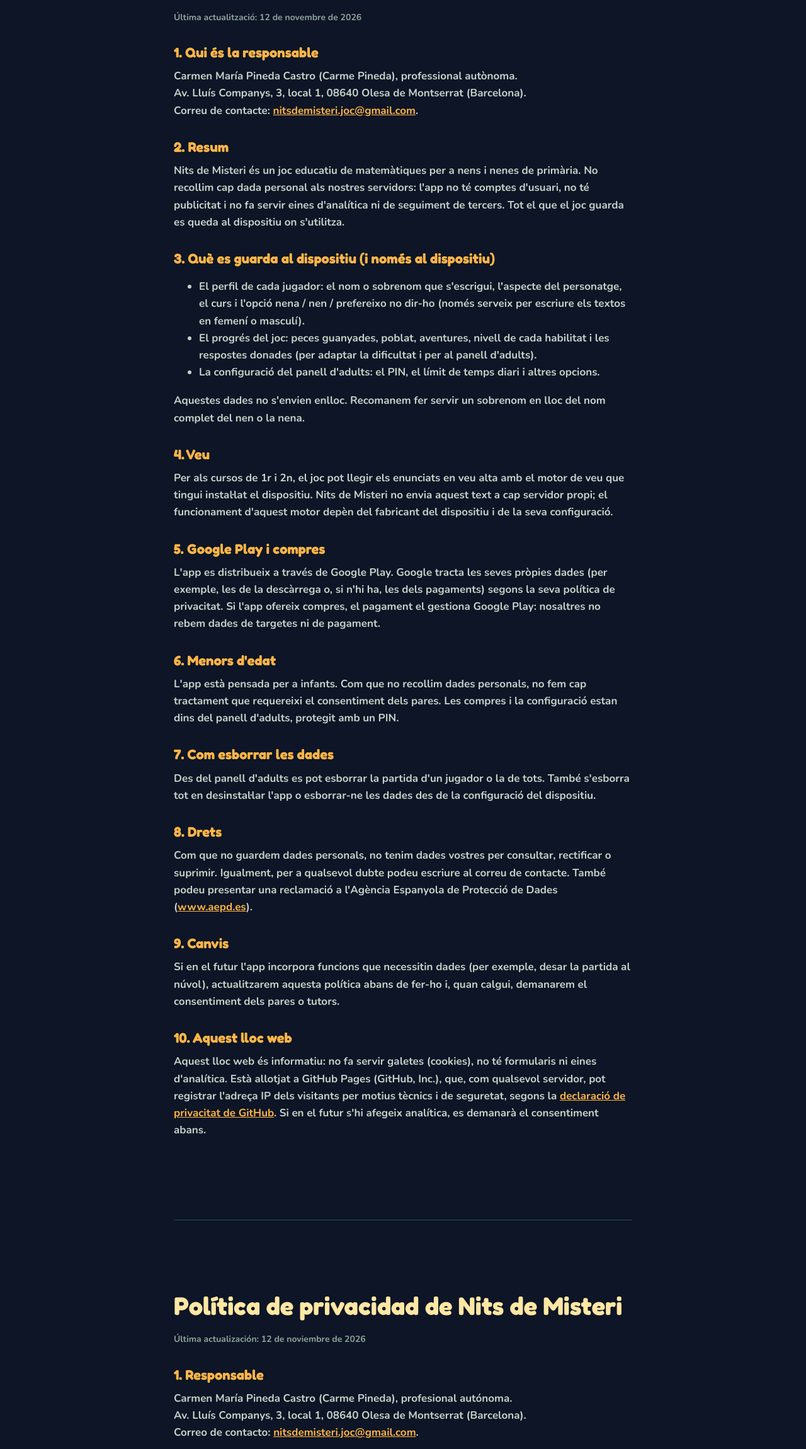
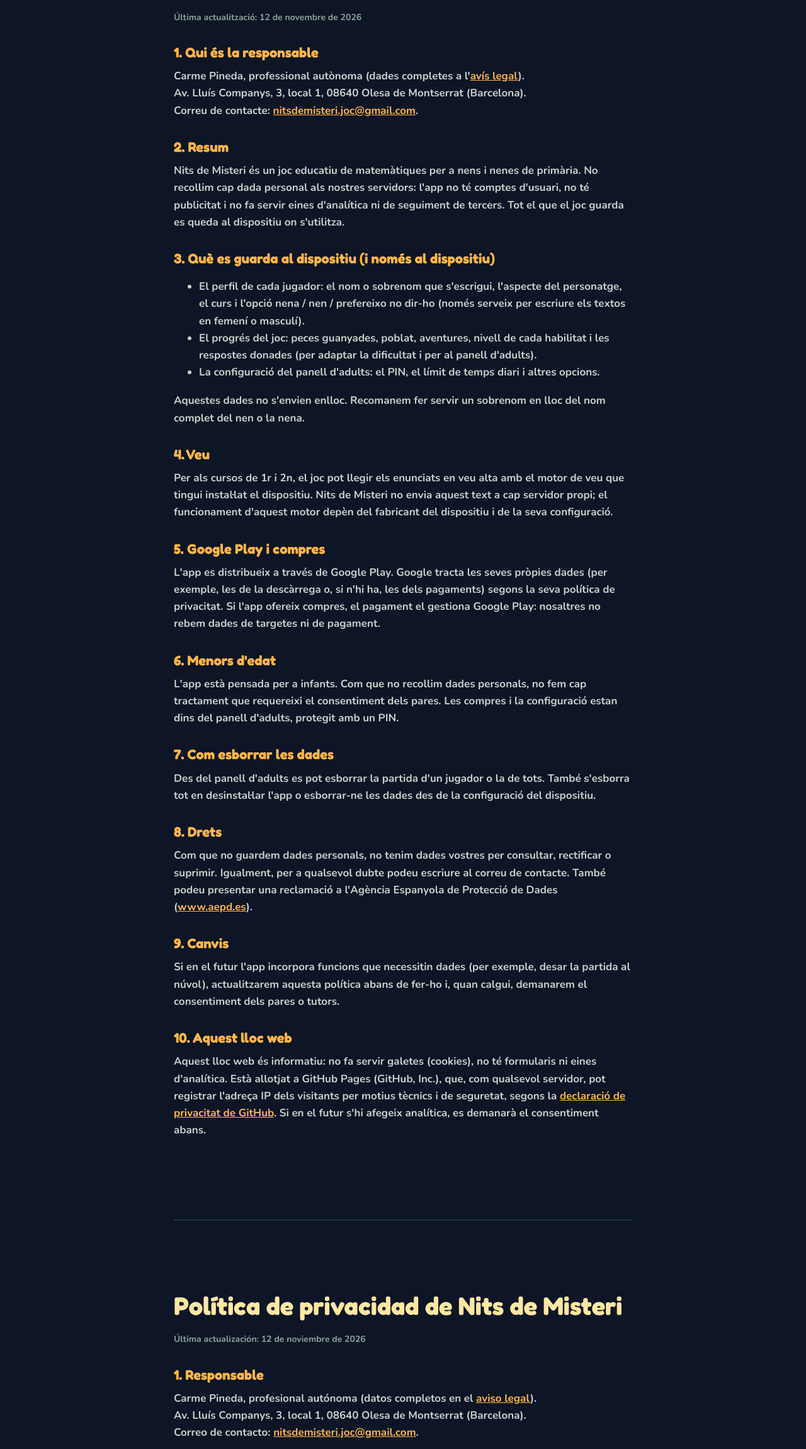
Before and after one commit to carmepineda-dot/nitsdemisteri-web, a plain HTML site: page privacitat/index.html in a window 1280 px wide. Shown: the part 260-2560 px from the top of the page at 63% size. Drawn offline with Linux system fonts and the light colour scheme.

Commit message:
fix: la privacitat mostra 'Carme Pineda'; dades completes només a l'avís legal
Co-Authored-By: Claude Opus 5.5 <noreply@anthropic.com>
Claude-Session: https://claude.ai/code/session_012b7a7Myro5ff73or17eiRT

```diff
--- a/privacitat/index.html
+++ b/privacitat/index.html
@@ -20,7 +20,7 @@
 <p class="small">Última actualització: 12 de novembre de 2026</p>
 
 <h2>1. Qui és la responsable</h2>
-<p>Carmen María Pineda Castro (Carme Pineda), professional autònoma.<br>
+<p>Carme Pineda, professional autònoma (dades completes a l'<a href="/avis-legal/">avís legal</a>).<br>
 Av. Lluís Companys, 3, local 1, 08640 Olesa de Montserrat (Barcelona).<br>
 Correu de contacte: <a href="mailto:nitsdemisteri.joc@gmail.com">nitsdemisteri.joc@gmail.com</a>.</p>
 
@@ -63,7 +63,7 @@ Correu de contacte: <a href="mailto:nitsdemisteri.joc@gmail.com">nitsdemisteri.j
 <p class="small">Última actualización: 12 de noviembre de 2026</p>
 
 <h2>1. Responsable</h2>
-<p>Carmen María Pineda Castro (Carme Pineda), profesional autónoma.<br>
+<p>Carme Pineda, profesional autónoma (datos completos en el <a href="/avis-legal/">aviso legal</a>).<br>
 Av. Lluís Companys, 3, local 1, 08640 Olesa de Montserrat (Barcelona).<br>
 Correo de contacto: <a href="mailto:nitsdemisteri.joc@gmail.com">nitsdemisteri.joc@gmail.com</a>.</p>
 
```
